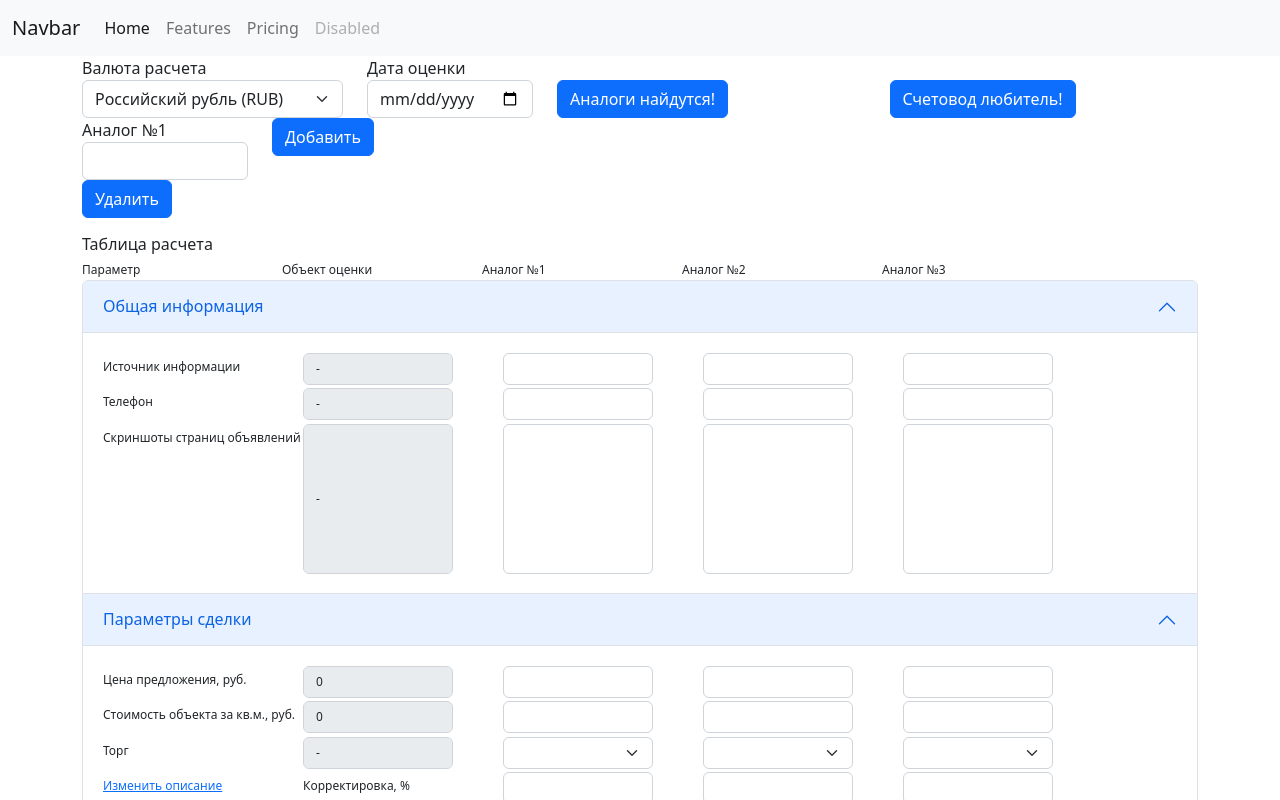
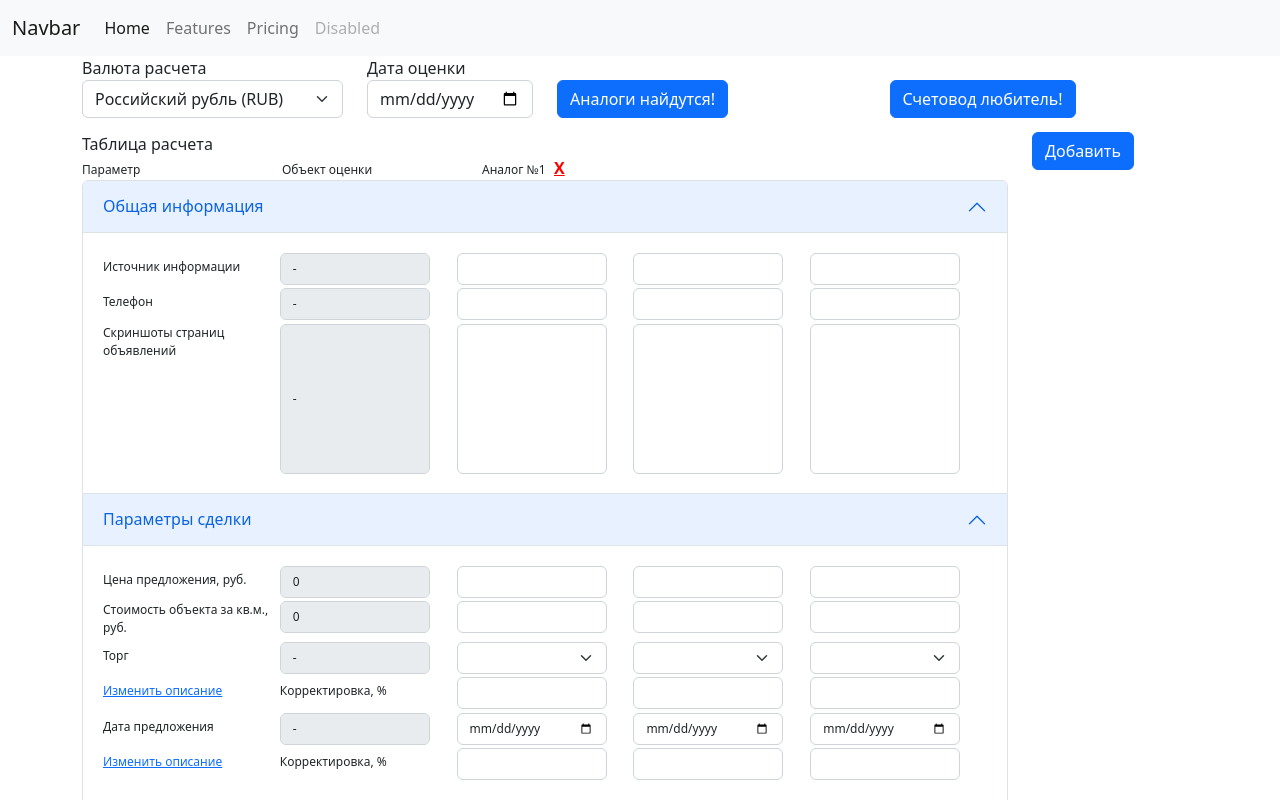
Before and after one commit to adelvig-an/VueReport, a Vue app in the folder VueReport/: page / in a window 1280 px wide. Both pictures are taken after a click on the link "Добавить". Shown: the top 800 px of the page. Built offline with nearby package versions, Linux system fonts and the light colour scheme.

Commit message:
Добавление страницы расчета Реализация добавления/удаления столбцов

```diff
--- a/VueReport/src/components/objectcalculationprice-component.vue
+++ b/VueReport/src/components/objectcalculationprice-component.vue
@@ -23,24 +23,9 @@
         </div>
 
 
-
-        <div class="row">
-            <div class="col-2" v-for="analog in analogs" :key="analog.id">
-                <div>
-                    {{ analog.name }}
-                    <input type="text" class="form-control" />
-                </div>
-                <a class="btn btn-primary" @click="deleteRow(analog.id)">Удалить</a>
-            </div>
-            <div class="col-2">
-                <a class="btn btn-primary" @click="addRow">Добавить</a>
-            </div>
-        </div>
-
-
         <!-- Таблица расчета -->
         <div class="row" style="margin-top:14px">
-                <div class="col-12">
+            <div class="col-10">
                 Таблица расчета
                 <div>
                     <div style="display:flex">
@@ -50,15 +35,18 @@
                         <div style="width:200px">
                             <label style="font-size:12px">Объект оценки</label>
                         </div>
-                            <div style="width:200px">
-                                <label style="font-size:12px">Аналог №1</label>
-                            </div>
-                            <div style="width:200px">
+                        <div style="width:200px" v-for="analog in analogs" :key="analog.id">
+                            <div>
+                                <label style="font-size:12px">{{ analog.name }}</label>&nbsp;
+                                <a href="#" @click="deleteRow(analog.id)" style="color:red"><b>X</b></a>
+                            </div>
+                        </div>
+                        <!--<div style="width:200px">
                         <label style="font-size:12px">Аналог №2</label>
                     </div>
                     <div style="width:200px">
                         <label style="font-size:12px">Аналог №3</label>
-                            </div>
+                    </div>-->
                     </div>
 
                     <div class="accordion" id="accordionPanelsStayOpenExample">
@@ -1028,6 +1016,9 @@
                     </div>
 
                 </div>
+            </div>
+            <div class="col-2">
+                <a class="btn btn-primary" @click="addRow">Добавить</a>
             </div>
         </div>
 
@@ -1056,10 +1047,18 @@
                 });
                 this.index++;
             },
-            deleteRow(index) {
-                //this.analogs.splice(index, 1);
-                //this.analogs =
-                this.analogs = this.analogs.filter((n, i) => !this.analogs.includes(i));
+            deleteRow(item) {
+
+                this.analogs.splice(item, 1);
+                this.analogs.map((a, i) =>
+                    a.id = i);
+                this.analogs.map((a, i) =>
+                    a.name = "Аналог №" + (i + 1));
+                function newIndex(analogs) {
+                    return analogs[analogs.length - 1].id;
+                }
+                this.index = newIndex(this.analogs) + 2;
+
             }
         }
     }
```
Lines whose indentation alone changed are shown as unchanged.
